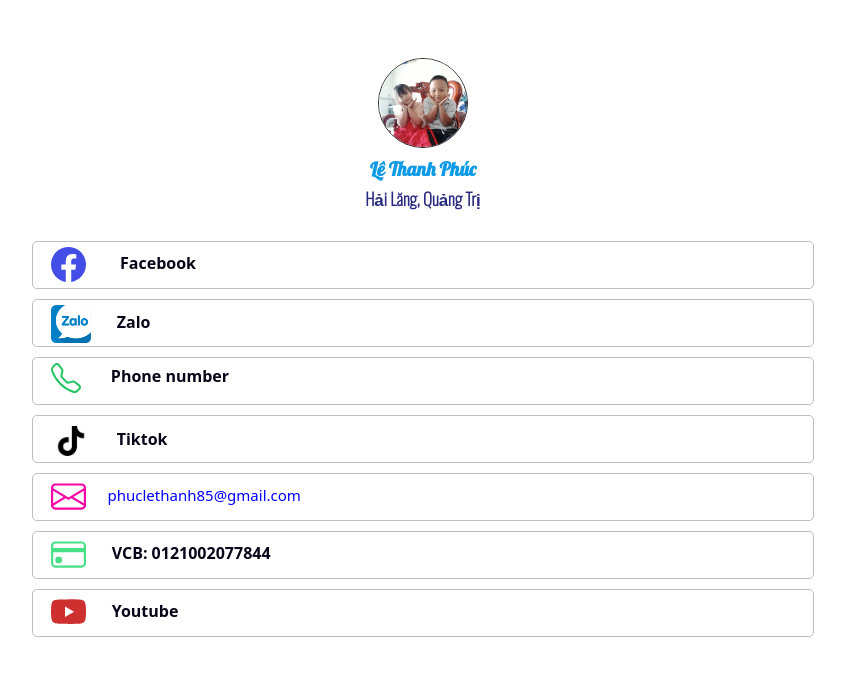
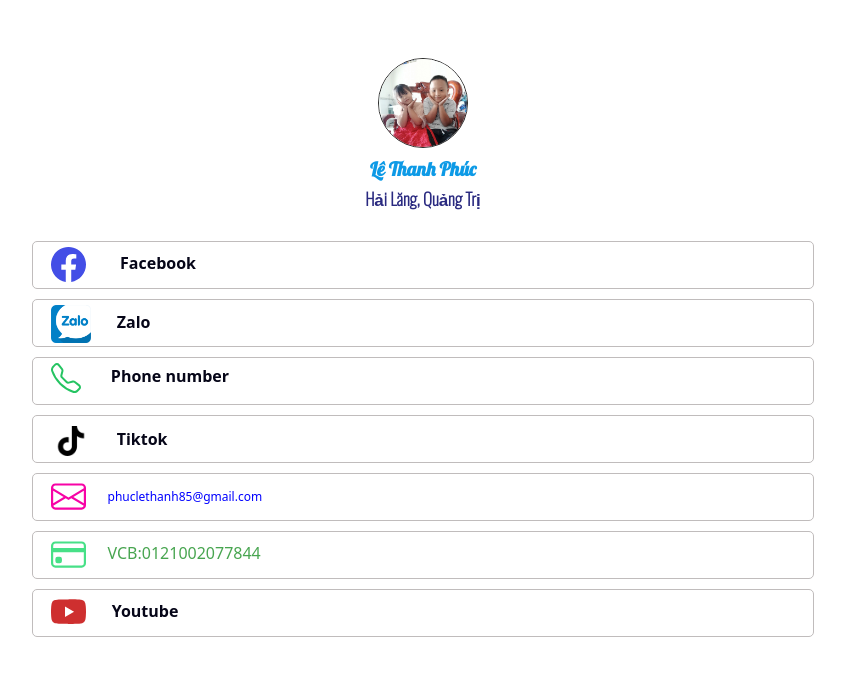
Before and after one commit to anlethanh048/ThanhPhuc, a plain HTML site: page index.html in a window 1280 px wide. Shown: the whole page, without its empty margins (217-1062 px from the left). Drawn offline with nearby package versions, Linux system fonts and the light colour scheme; a web font is replaced by a local one.

Commit message:
Update index.html

```diff
--- a/index.html
+++ b/index.html
@@ -67,7 +67,7 @@
             <svg style="padding: 5px; color: rgb(247, 3, 166);" xmlns="http://www.w3.org/2000/svg" width="45" height="45" fill="currentColor" class="bi bi-envelope" viewBox="0 0 16 16">
                 <path d="M0 4a2 2 0 0 1 2-2h12a2 2 0 0 1 2 2v8a2 2 0 0 1-2 2H2a2 2 0 0 1-2-2V4zm2-1a1 1 0 0 0-1 1v.217l7 4.2 7-4.2V4a1 1 0 0 0-1-1H2zm13 2.383-4.758 2.855L15 11.114v-5.73zm-.034 6.878L9.271 8.82 8 9.583 6.728 8.82l-5.694 3.44A1 1 0 0 0 2 13h12a1 1 0 0 0 .966-.739zM1 11.114l4.758-2.876L1 5.383v5.73z"/>
               </svg>
-            &nbsp;&nbsp; <span style="color: blue; font-size: 15px;">phuclethanh85@gmail.com</span>
+            &nbsp;&nbsp; <span style="color: blue; font-size: 12px;">phuclethanh85@gmail.com</span>
         </div>
 
         <div class="model">
@@ -76,7 +76,7 @@
                 <path d="M0 4a2 2 0 0 1 2-2h12a2 2 0 0 1 2 2v8a2 2 0 0 1-2 2H2a2 2 0 0 1-2-2V4zm2-1a1 1 0 0 0-1 1v1h14V4a1 1 0 0 0-1-1H2zm13 4H1v5a1 1 0 0 0 1 1h12a1 1 0 0 0 1-1V7z"/>
                 <path d="M2 10a1 1 0 0 1 1-1h1a1 1 0 0 1 1 1v1a1 1 0 0 1-1 1H3a1 1 0 0 1-1-1v-1z"/>
               </svg>
-            &nbsp;&nbsp;&nbsp; <a id="vcb" href="#">VCB: 0121002077844</a>
+            &nbsp;&nbsp <span style="color: rgb(72, 165, 80); font-size: 12;">VCB:0121002077844</span>
         </div>
 
         <div class="model youtube">
```
